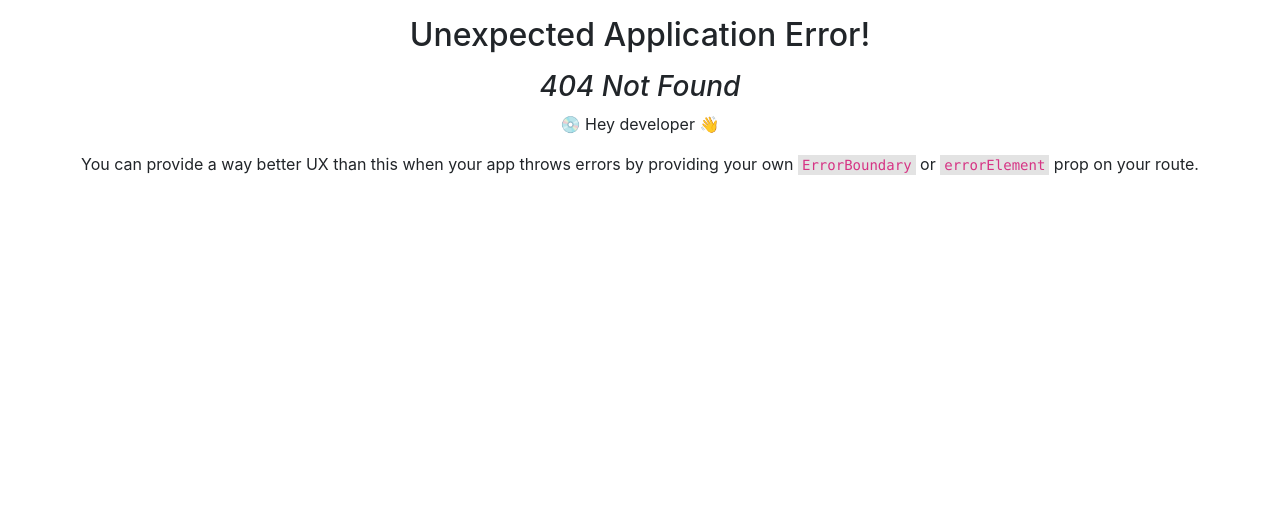
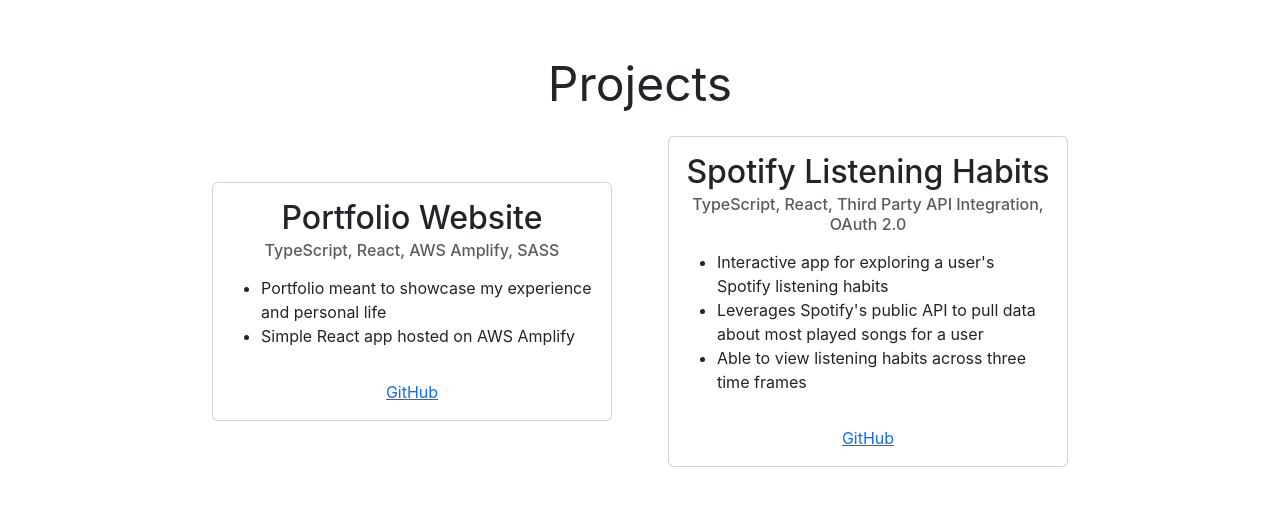
Before and after one commit to alec-georgoff/portfolio, a React (Create React App) app: page /projects in a window 1280 px wide. Before the commit this address had no page. Shown: the top 506 px of the page. Built offline with nearby package versions, Linux system fonts and the light colour scheme.

Commit message:
Add Projects page.

```diff
--- a/src/components/JobCard.tsx
+++ b/src/components/JobCard.tsx
@@ -29,7 +29,7 @@
     return (
         <Card
             onClick={() => setShowBack(!showBack)}
-            className="job-card fade-in"
+            className="job-card general-card fade-in"
         >
             {showBack ? (
                 <>
--- /dev/null
+++ b/src/components/ProjectCard.tsx
@@ -0,0 +1,38 @@
+import React from 'react';
+import { Project } from '../constants';
+import { Card } from 'react-bootstrap';
+import { commaSeparated } from '../utils';
+
+interface ProjectCardProps {
+    project: Project;
+}
+
+const ProjectCard = (props: ProjectCardProps) => (
+    <Card className="general-card">
+        <Card.Body>
+            <Card.Title style={{ fontSize: '2rem' }}>
+                {props.project.title}
+            </Card.Title>
+            <Card.Subtitle className="text-muted">
+                {commaSeparated(props.project.skills)}
+            </Card.Subtitle>
+            <Card.Text>
+                {
+                    <ul>
+                        {props.project.bullets.map((b, index) => (
+                            <li key={index}>{b}</li>
+                        ))}
+                    </ul>
+                }
+            </Card.Text>
+            <Card.Link
+                href={`https://github.com/alec-georgoff/${props.project.githubExtension}`}
+                target="_blank"
+            >
+                GitHub
+            </Card.Link>
+        </Card.Body>
+    </Card>
+);
+
+export default ProjectCard;
--- a/src/constants.ts
+++ b/src/constants.ts
@@ -4,16 +4,7 @@
 import IHMELogo from './images/ihme_logo.jpg';
 import ClinciergeLogo from './images/clincierge_logo.png';
 
-interface JobDetails {
-    title: string;
-    company: string;
-    location: string;
-    startDate: string;
-    endDate: string;
-    bullets: string[];
-    image: string;
-}
-
+// SKILLS
 interface Skill {
     name: string;
     strength: number;
@@ -45,6 +36,17 @@
 
 export const skillCardColor = (strength: number) =>
     `solid 3px hsla(120, 100%, 40%, ${strength})`;
+
+// EXPERIENCE
+interface JobDetails {
+    title: string;
+    company: string;
+    location: string;
+    startDate: string;
+    endDate: string;
+    bullets: string[];
+    image: string;
+}
 
 const clinciergeBullets = [
     'Developing a frontend web application to allow clinical trial patients to submit their own expenses for reimbursement, in preparation to scale up to more than 10,000 payments per year',
@@ -122,3 +124,39 @@
 ];
 
 export type { JobDetails };
+
+// PROJECTS
+
+export interface Project {
+    title: string;
+    githubExtension: string;
+    skills: string[];
+    bullets: string[];
+}
+
+export const projects: Project[] = [
+    {
+        title: 'Portfolio Website',
+        githubExtension: 'portfolio',
+        skills: ['TypeScript', 'React', 'AWS Amplify', 'SASS'],
+        bullets: [
+            'Portfolio meant to showcase my experience and personal life',
+            'Simple React app hosted on AWS Amplify',
+        ],
+    },
+    {
+        title: 'Spotify Listening Habits',
+        githubExtension: 'spotify-album-art',
+        skills: [
+            'TypeScript',
+            'React',
+            'Third Party API Integration',
+            'OAuth 2.0',
+        ],
+        bullets: [
+            "Interactive app for exploring a user's Spotify listening habits",
+            "Leverages Spotify's public API to pull data about most played songs for a user",
+            'Able to view listening habits across three time frames',
+        ],
+    },
+];
--- a/src/index.tsx
+++ b/src/index.tsx
@@ -12,6 +12,7 @@
 import EducationPage from './routes/EducationPage';
 import ExperiencePage from './routes/ExperiencePage';
 import ApplicationWrapper from './components/ApplicationWrapper';
+import ProjectsPage from './routes/ProjectsPage';
 
 const router = createBrowserRouter([
     {
@@ -38,6 +39,14 @@
             </ApplicationWrapper>
         ),
     },
+    {
+        path: 'projects',
+        element: (
+            <ApplicationWrapper>
+                <ProjectsPage />
+            </ApplicationWrapper>
+        ),
+    },
 ]);
 
 const root = ReactDOM.createRoot(
--- a/src/routes/HomePage.tsx
+++ b/src/routes/HomePage.tsx
@@ -48,6 +48,13 @@
                     >
                         Education
                     </Button>
+                    <Button
+                        variant="primary"
+                        size="lg"
+                        onClick={() => navigate('/projects')}
+                    >
+                        Projects
+                    </Button>
                     <Button variant="secondary" size="lg" disabled>
                         Hobbies (Coming Soon!)
                     </Button>
--- /dev/null
+++ b/src/routes/ProjectsPage.tsx
@@ -0,0 +1,21 @@
+import { Col, Container, Row } from 'react-bootstrap';
+import { projects } from '../constants';
+import ProjectCard from '../components/ProjectCard';
+
+const ProjectsPage = () => (
+    <div>
+        <div className="page-title">Projects</div>
+
+        <Container fluid={'xs'}>
+            <Row xs={1} lg={2} style={{ flexDirection: 'row' }}>
+                {projects.map((p, idx) => (
+                    <Col key={idx}>
+                        <ProjectCard project={p} />
+                    </Col>
+                ))}
+            </Row>
+        </Container>
+    </div>
+);
+
+export default ProjectsPage;
--- a/src/styles/Components.scss
+++ b/src/styles/Components.scss
@@ -57,20 +57,28 @@
     }
 }
 
+.general-card {
+    margin: 1rem;
+    width: 25rem;
+    max-width: 90vw;
+}
+
+.card-subtitle {
+    text-align: center;
+    margin-bottom: 1rem;
+}
+
 // JobCard
 .job-card {
-    margin: 1rem;
     min-height: 31rem;
     max-height: 40rem;
-    width: 25rem;
-    max-width: 90vw;
     box-shadow: 0 4px 8px 0 rgba(0, 0, 0, 0.2), 0 6px 20px 0 rgba(0, 0, 0, 0.19);
     opacity: 1;
     transition: opacity 5s;
     cursor: pointer;
 }
 
-.card:hover {
+.job-card:hover {
     box-shadow: 0 4px 8px 0 rgba(0, 0, 0, 1), 0 6px 20px 0 rgba(0, 0, 0, 0.99);
     transition: box-shadow 0.5s linear;
 }
--- /dev/null
+++ b/src/utils.ts
@@ -0,0 +1,13 @@
+export const commaSeparated = (list: string[]) => {
+    let str = '';
+
+    list.forEach((s, index) => {
+        if (index === list.length - 1) {
+            str += s;
+        } else {
+            str += `${s}, `;
+        }
+    });
+
+    return str;
+};
```
